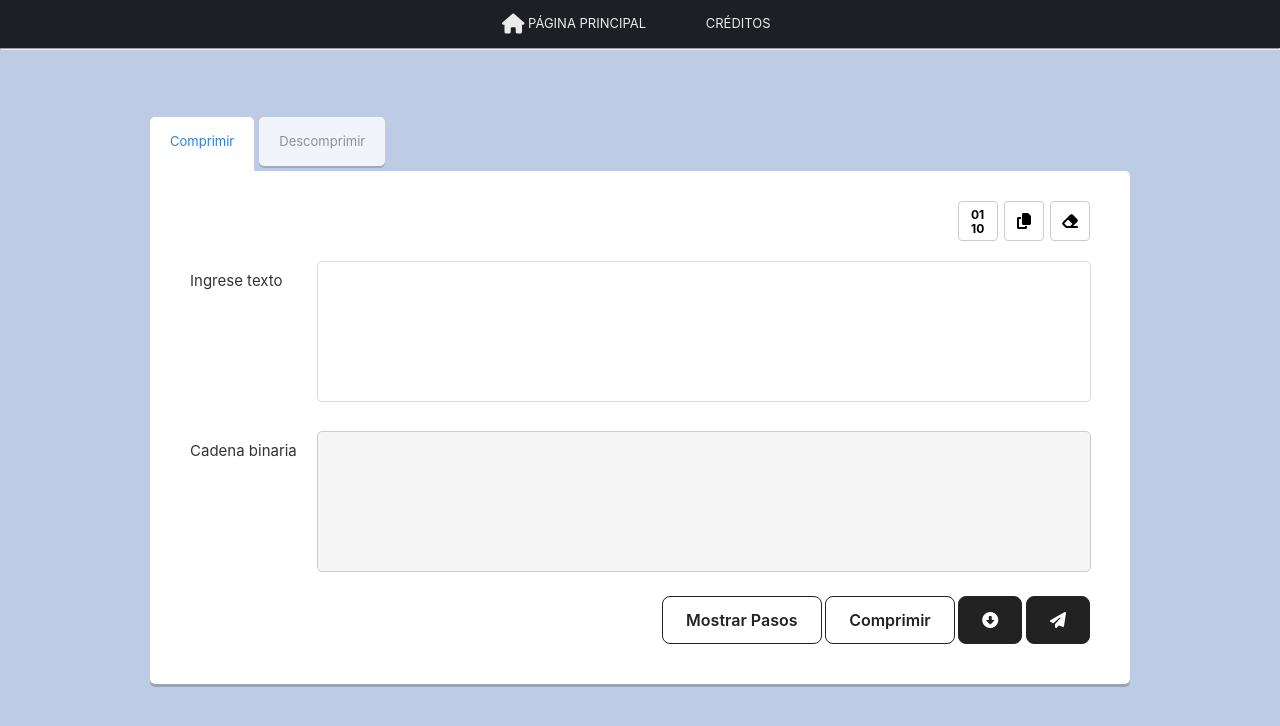
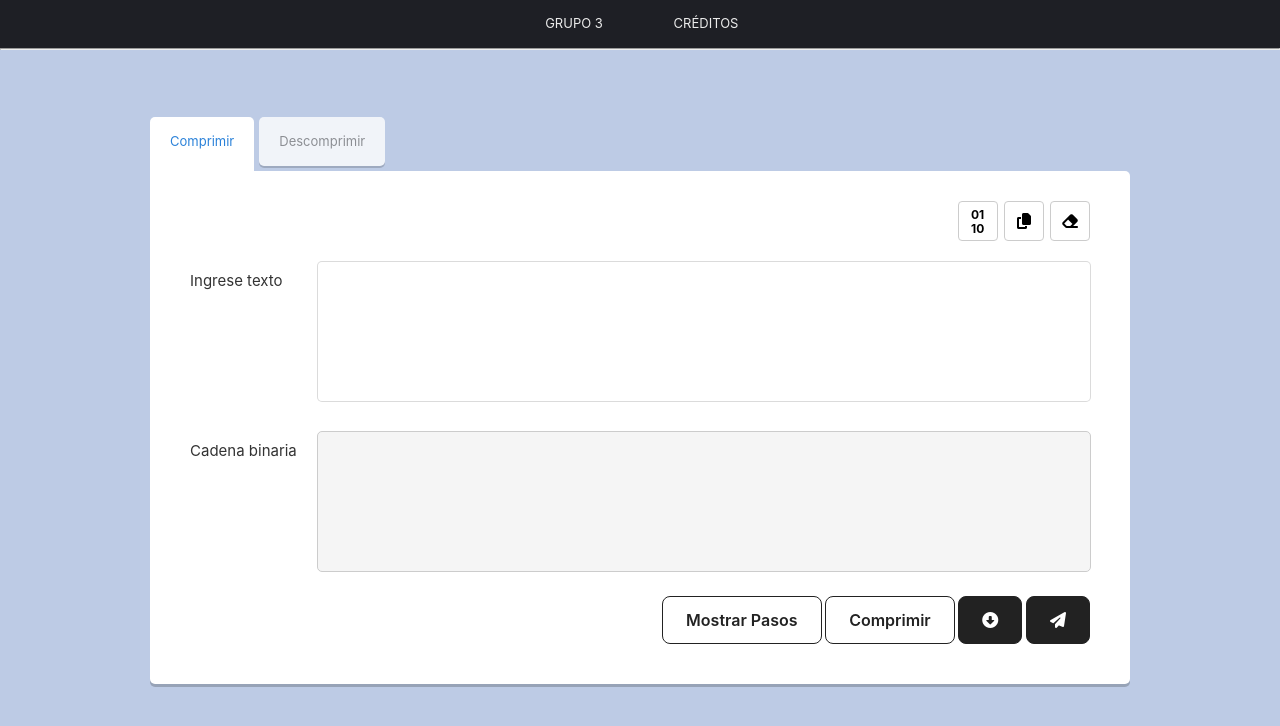
Before and after one commit to renzorevq/Matematica_Computacional_Grupo3, a plain HTML site: page index.html in a window 1280 px wide. Drawn offline with nearby package versions, Linux system fonts and the light colour scheme.

Commit message:
comentarios

```diff
--- a/index.html
+++ b/index.html
@@ -21,7 +21,7 @@
     <header>
         <nav>
             <ul class="menu-bar">
-                <li class="menu-item"><a id="btn_pagina_principal"><i class="fa fa-home fa-xl"></i> Página Principal</a>
+                <li class="menu-item"><a id="btn_pagina_principal">Grupo 3</a>
                 </li>
                 <li class="menu-item"><a id="btn_creditos">Créditos</a></li>
             </ul>
--- a/js/index.js
+++ b/js/index.js
@@ -161,8 +161,6 @@ const fnDescargarArchivoBinario = () => {
     fnDescargarArchivo(base64, nombre, extension);
     fnCerrarModal();
 }
-
-
 
 function nodoAD3(nodo, lado = '') {
     if (!nodo) return null;
```
Also changed, not shown: js/algoritmo-huffman.js (+14 -1 lines).
